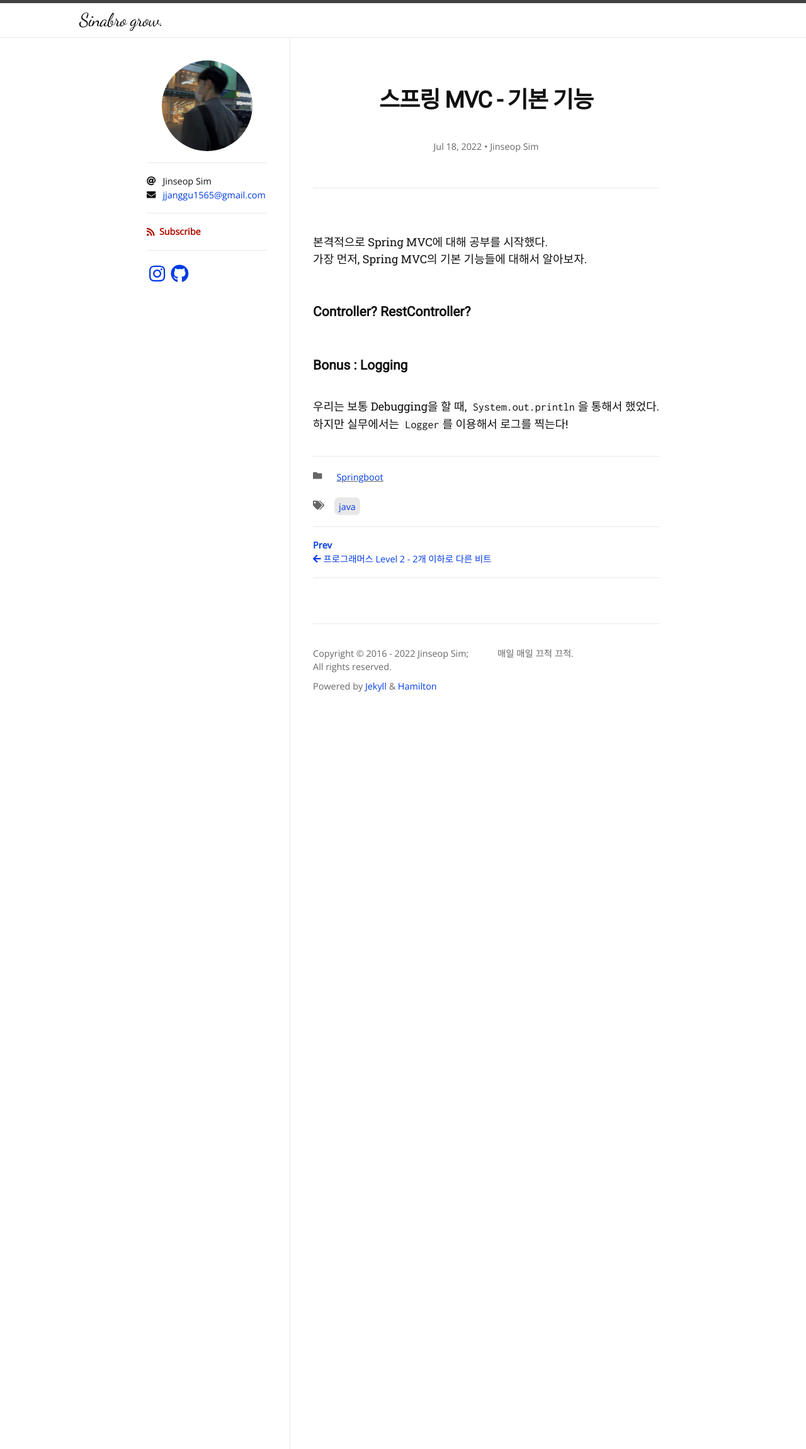
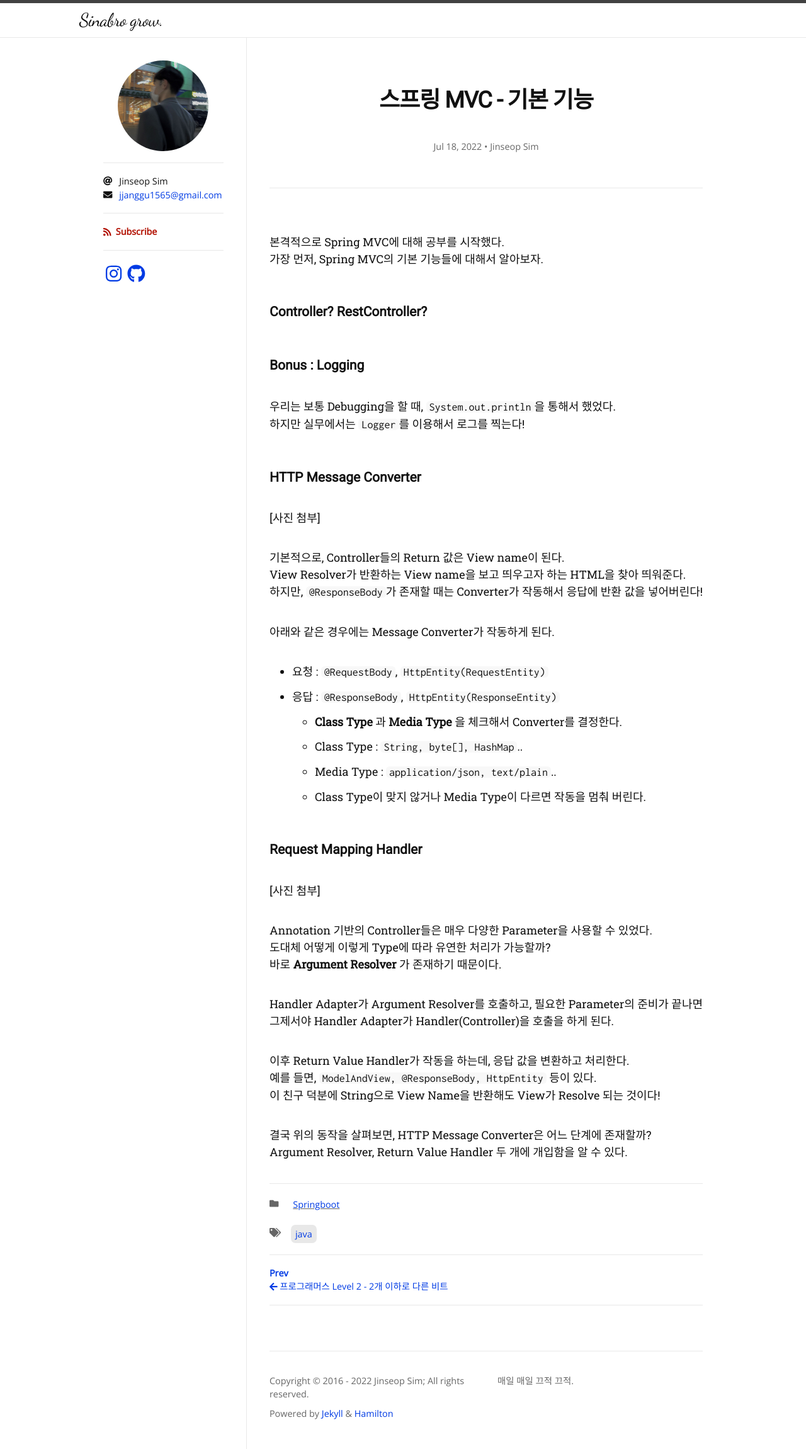
Before and after one commit to Jinseop-Sim/Jinseop-Sim.github.io, a Jekyll site: the page built from _posts/2022-07-18-spring-mvc-basic.md, in a window 1280 px wide. Shown: the whole page at 63% size. Built offline with Jekyll 4.4.1, drawn with Linux system fonts in a browser that asks for light colours; nearby versions of some CDN libraries; some web fonts are replaced.

Commit message:
modify post

````diff
--- a/_posts/2022-07-18-spring-mvc-basic.md
+++ b/_posts/2022-07-18-spring-mvc-basic.md
@@ -15,3 +15,36 @@
 ### Bonus : Logging
 우리는 보통 Debugging을 할 때, ```System.out.println```을 통해서 했었다.
 하지만 실무에서는 ```Logger```를 이용해서 로그를 찍는다!
+
+### HTTP Message Converter
+[사진 첨부]
+
+기본적으로, Controller들의 Return 값은 View name이 된다.
+View Resolver가 반환하는 View name을 보고 띄우고자 하는 HTML을 찾아 띄워준다.
+하지만, ```@ResponseBody```가 존재할 때는 Converter가 작동해서 응답에 반환 값을 넣어버린다!
+
+아래와 같은 경우에는 Message Converter가 작동하게 된다.
+
+- 요청 : ```@RequestBody```, ```HttpEntity(RequestEntity)```
+- 응답 : ```@ResponseBody```, ```HttpEntity(ResponseEntity)```
+  - __Class Type__ 과 __Media Type__ 을 체크해서 Converter를 결정한다.
+  - Class Type : ```String, byte[], HashMap```..
+  - Media Type : ```application/json, text/plain```..
+  - Class Type이 맞지 않거나 Media Type이 다르면 작동을 멈춰 버린다.
+
+### Request Mapping Handler
+[사진 첨부]
+
+Annotation 기반의 Controller들은 매우 다양한 Parameter을 사용할 수 있었다.
+도대체 어떻게 이렇게 Type에 따라 유연한 처리가 가능할까?
+바로 __Argument Resolver__ 가 존재하기 때문이다.
+
+Handler Adapter가 Argument Resolver를 호출하고, 필요한 Parameter의 준비가 끝나면
+그제서야 Handler Adapter가 Handler(Controller)을 호출을 하게 된다.
+
+이후 Return Value Handler가 작동을 하는데, 응답 값을 변환하고 처리한다.
+예를 들면, ```ModelAndView, @ResponseBody, HttpEntity``` 등이 있다.
+이 친구 덕분에 String으로 View Name을 반환해도 View가 Resolve 되는 것이다!
+
+결국 위의 동작을 살펴보면, HTTP Message Converter은 어느 단계에 존재할까?
+Argument Resolver, Return Value Handler 두 개에 개입함을 알 수 있다.
````
